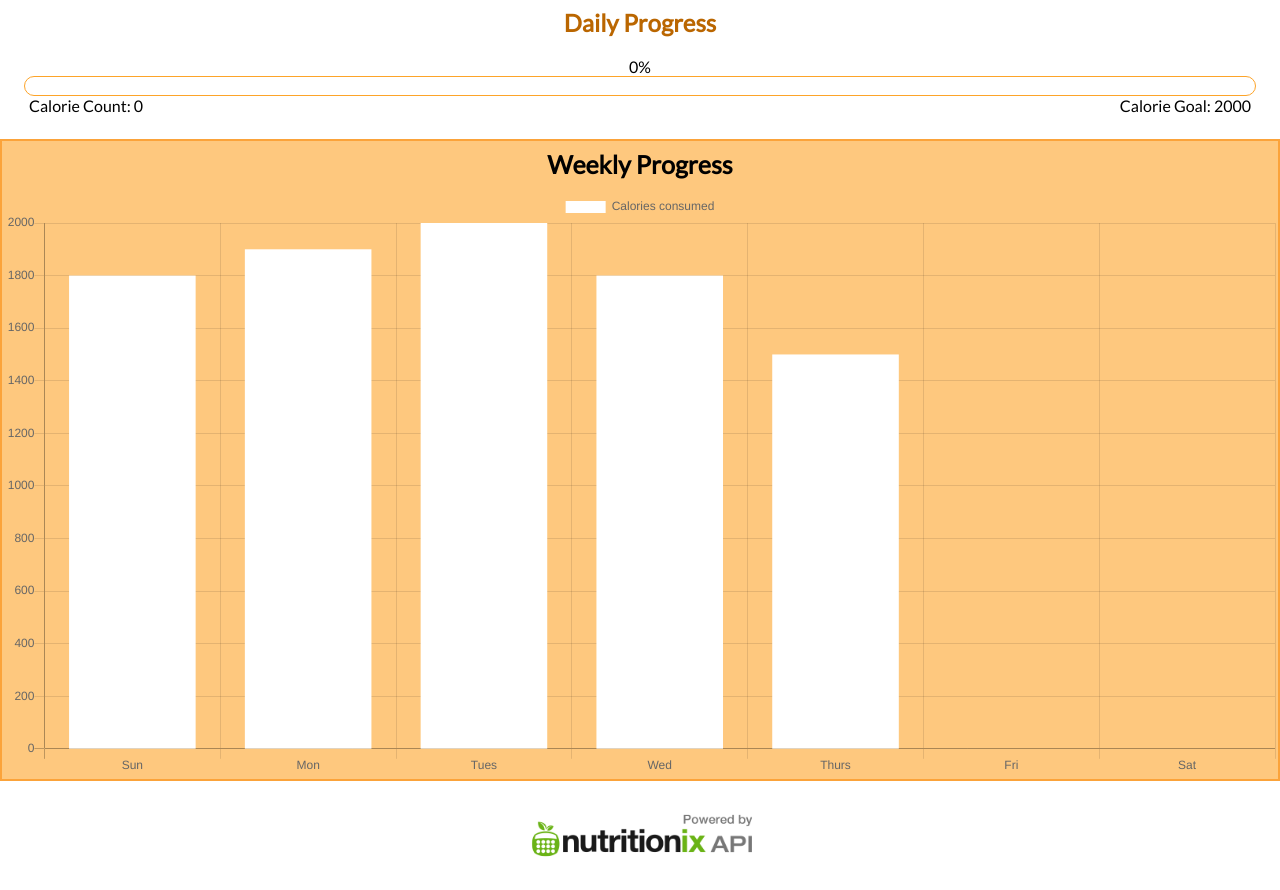
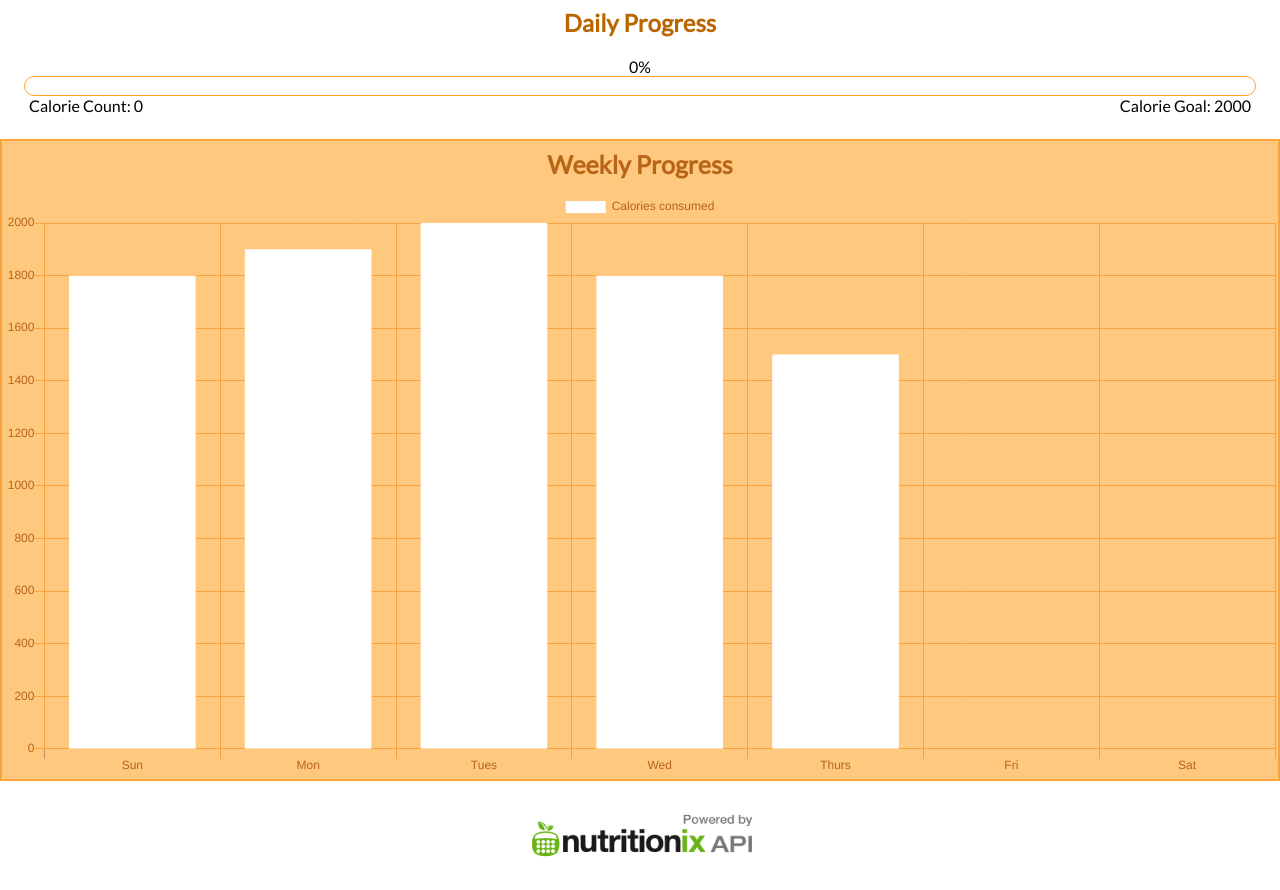
Before and after one commit to robertchrobak/final-project, a React (Create React App) app: page /homepage in a window 1280 px wide. Shown: the part 540-1430 px from the top of the page. Built offline with nearby package versions, Linux system fonts and the light colour scheme.

Commit message:
styled chart js lookin faf saf

```diff
--- a/src/components/CalorieGoalForm.js
+++ b/src/components/CalorieGoalForm.js
@@ -17,7 +17,7 @@ class CalorieGoalForm extends Component {
           <input type="number" className="calorieGoal" placeholder="Today's calorie goal" value={this.state.calorieGoal} onChange={this.handleCalorieGoalChange.bind(this)}/>
           <button className="enterButton" type="submit">ENTER</button>
           </form>
-          <a href="https://www.bodybuilding.com/fun/macronutcal.htm" target="blank" class="targetLink">Don't know your calorie goal?</a>
+          <a href="https://www.bodybuilding.com/fun/macronutcal.htm" target="blank" className="targetLink">Don't know your calorie goal?</a>
       </div>
     );
   }
--- a/src/components/Chart.js
+++ b/src/components/Chart.js
@@ -1,24 +1,30 @@
 import React, {Component} from 'react';
 import {Bar} from 'react-chartjs-2';
-import { connect } from 'react-redux';
+import {connect} from 'react-redux';
 
 //since we have data, we're going to need it in a state
-class Chart extends Component{
+class Chart extends Component {
 
-  render () {
+  render() {
 
     let calculatedTotal = 0;
-      this.props.foodItems.forEach((foodItem) =>
-        calculatedTotal+=foodItem.calories
-      );
+    this.props.foodItems.forEach((foodItem) => calculatedTotal += foodItem.calories);
 
     var chartData = {
-          labels: ['Sun', 'Mon', 'Tues', 'Wed', 'Thurs', 'Fri', 'Sat'],
-          datasets:[
+      labels: [
+        'Sun',
+        'Mon',
+        'Tues',
+        'Wed',
+        'Thurs',
+        'Fri',
+        'Sat'
+      ],
+      datasets: [
         {
           label: 'Calories consumed',
-              data:[
-                1800 ,
+          data: [
+            1800,
             1900,
             2000,
             1800,
@@ -26,25 +32,44 @@ class Chart extends Component{
             parseInt(calculatedTotal),
             0
           ],
-              backgroundColor: ['#fff', '#fff', '#fff', 'white', 'white', 'white'],
-              hoverBackgroundColor: ['rgba(182,100,24,1)', 'rgba(182,100,24,1)','rgba(182,100,24,1)','rgba(182,100,24,1)','rgba(182,100,24,1)','rgba(182,100,24,1)', 'rgba(182,100,24,1)'],
-              yAxes: [{
+          fontColor: 'rgba(184,101,24,1)',
+          backgroundColor: [
+            'white',
+            '#fff',
+            '#fff',
+            'white',
+            'white',
+            'white'
+          ],
+          hoverBackgroundColor: [
+            'rgba(182,100,24,1)',
+            'rgba(182,100,24,1)',
+            'rgba(182,100,24,1)',
+            'rgba(182,100,24,1)',
+            'rgba(182,100,24,1)',
+            'rgba(182,100,24,1)',
+            'rgba(182,100,24,1)'
+          ],
+          yAxes: [
+            {
               display: true,
               ticks: {
                 beginAtZero: true,
+
                 // steps: 10,
                 // stepValue: 5,
                 // max: 100
               }
-                       }],
             }
-          ],
+          ]
+
+        }
+      ]
     }
 
-    return (
-      <div className="chart">
-        <Bar
-          data={chartData} //calling the data that's in the state
+    return (<div className="chart">
+      <Bar data={chartData}
+        //calling the data that's in the state
         options={{
           responsive: true,
           barThickness: 20,
@@ -53,21 +78,41 @@ class Chart extends Component{
             display: true,
             text: 'Weekly Progress',
             fontSize: 25,
-              fontColor: 'black',
+            fontColor: 'rgba(184,101,24,1)',
             fontFamily: 'Lato'
           },
+          legend: {
+            labels: {
+              fontColor: 'rgba(184,101,24,1)',
+            }
+          },
+          scales: {
+            yAxes: [{
+                gridLines: {
+                  color: 'rgba(251,163,58,1)',
+                  zeroLineColor: 'rgba(251,163,58,1)',
+                },
+                ticks: {
+                  fontColor: 'rgba(184,101,24,1)'
+                }
 
-          }}
-        />
-      </div>
-    )
+              }],
+            xAxes: [{
+                gridLines: {
+                  color: 'rgba(251,163,58,1)',
+                },
+                ticks: {
+                  fontColor: 'rgba(184,101,24,1)'
+                }
+              }]
+            }
+        }}/>
+    </div>)
   }
 }
 
 function mapStateToProps(state) {
-    return {
-        foodItems: state.foodItems,
-    }
+  return {foodItems: state.foodItems}
 }
 
 export default connect(mapStateToProps)(Chart);
```
Lines whose indentation alone changed are shown as unchanged.
